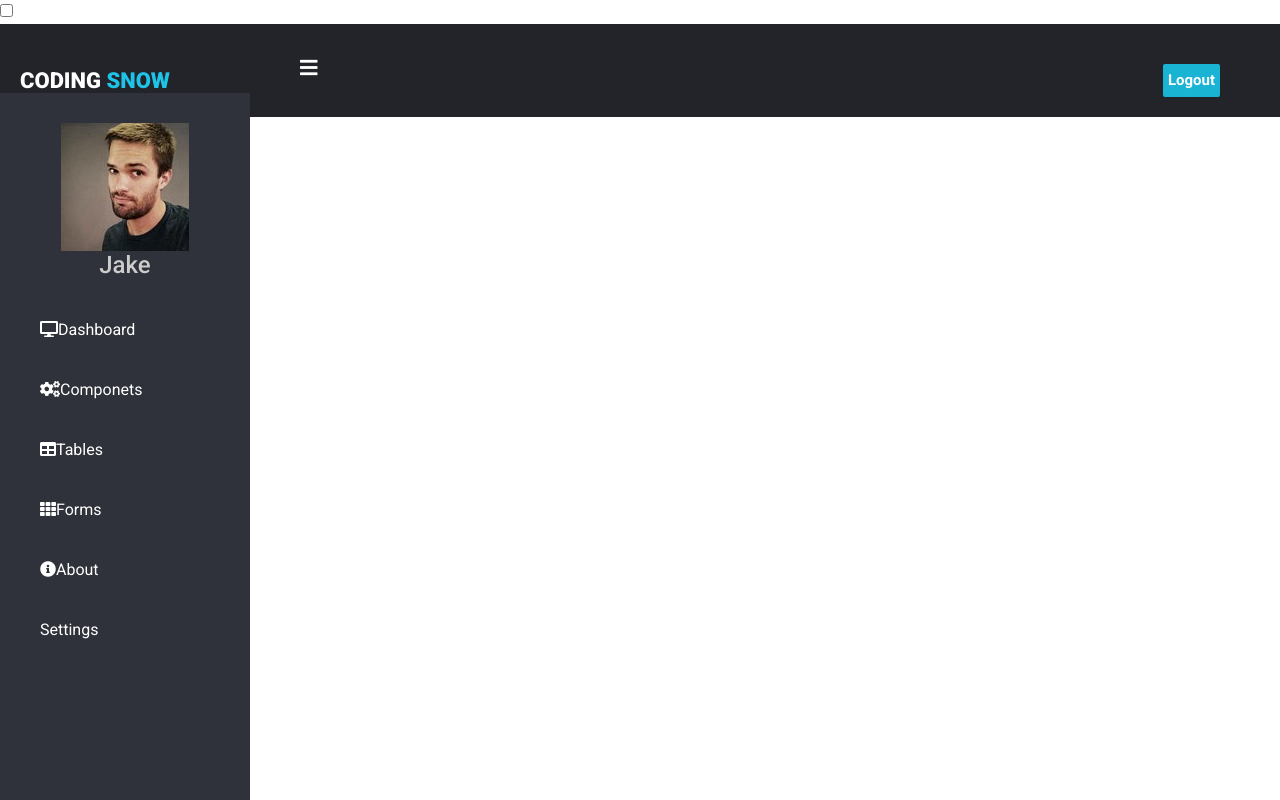
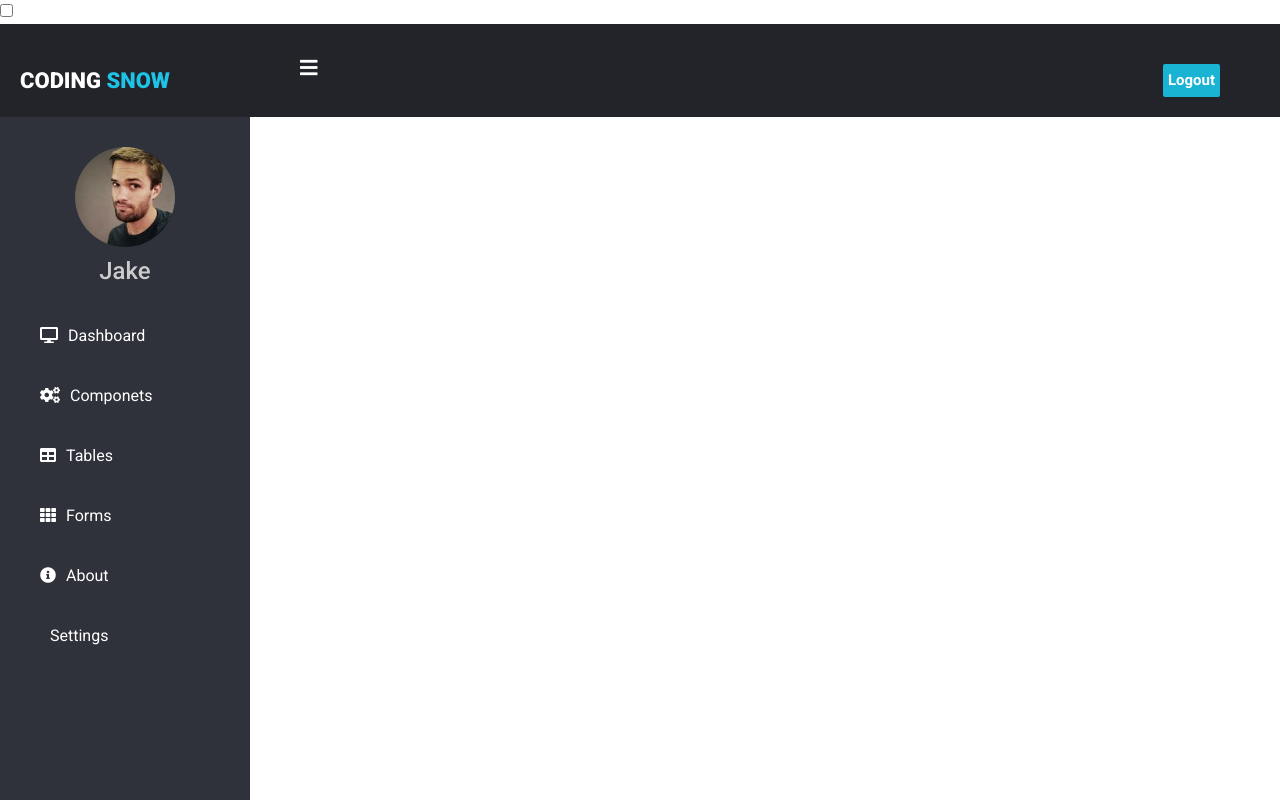
Before and after one commit to rudyjm3/sidebar-menu-with-sub-menu-dashboard-js, a plain HTML site: page index.html in a window 1280 px wide. Drawn offline with nearby package versions, Linux system fonts and the light colour scheme.

Commit message:
styling for sidebar menu

```diff
--- a/index.html
+++ b/index.html
@@ -35,11 +35,11 @@
         <h4>Jake</h4>
       </center>
       <a href="#"><i class="fas fa-desktop"></i><span>Dashboard</span></a>
-      <a href="#"><i class="fas fa-cogs"></i><span></span>Componets</a>
-      <a href="#"><i class="fas fa-table"></i><span></span>Tables</a>
-      <a href="#"><i class="fas fa-th"></i><span></span>Forms</a>
+      <a href="#"><i class="fas fa-cogs"></i><span>Componets</span></a>
+      <a href="#"><i class="fas fa-table"></i><span>Tables</span></a>
+      <a href="#"><i class="fas fa-th"></i><span>Forms</span></a>
       <a href="#"><i class="fas fa-info-circle"></i><span>About</span></a>
-      <a href="#"><i class="fas fa-sliders"></i><span></span>Settings</a>
+      <a href="#"><i class="fas fa-sliders"></i><span>Settings</span></a>
     </div>
     <!-- SIDEBAR END  --------------------------->
 
--- a/stylesheet.css
+++ b/stylesheet.css
@@ -41,14 +41,16 @@ header{
 }
 .sidebar{
   background: #2f323a;
-  margin-top: 69px;
+  margin-top: 93px;
   padding-top: 30px;
   position: fixed;
   left: 0;
   width: 250px;
   height: 100%;
+  transition: 0.5s;
+  transition-property: left;
 }
-.sidebar .profile_image{
+.sidebar .profile-img{
   width: 100px;
   height: 100px;
   border-radius: 100px;
@@ -73,11 +75,11 @@ header{
 .sidebar a:hover{
   background: #19b3d3;
 }
-.side i{
+.sidebar i{
   padding-right: 10px;
 }
 label #sidebar-btn{
-  z-index:10;
+  z-index: 1;
   color:#fff;
   position: fixed;
   cursor: pointer;
@@ -90,3 +92,14 @@ label #sidebar-btn{
 label #sidebar-btn:hover{
   color: #19b3d3;
 }
+#check:checked ~ .sidebar{
+  left: -190px;
+}
+#check:checked ~ .sidebar a span{
+  display: none;
+}
+#check:checked ~ .sidebar a{
+  font-size: 20px;
+  margin-left: 170px;
+  width: 80px;
+}
```
